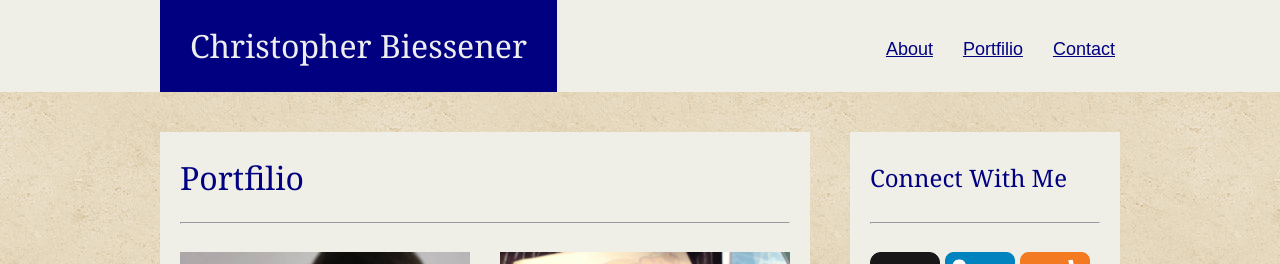
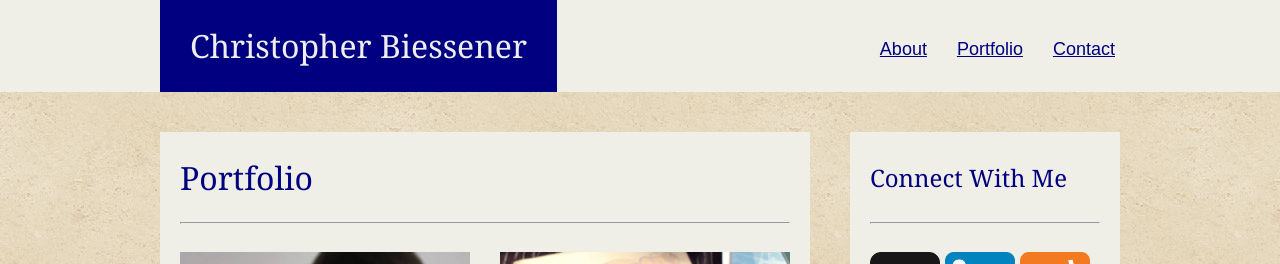
Before and after one commit to scorpiosoft/Basic-Profile, a plain HTML site: page portfolio.html in a window 1280 px wide. Shown: the top 264 px of the page. Drawn offline with Linux system fonts and the light colour scheme.

Commit message:
refactor spaces; minor tweaks

```diff
--- a/assets/css/style.css
+++ b/assets/css/style.css
@@ -218,5 +218,5 @@ a:link
  */
 .wrapper
 {
-  min-height: calc(100vh - 84px);
+  min-height: calc(100vh - 92px);
 }
--- a/portfolio.html
+++ b/portfolio.html
@@ -10,7 +10,7 @@
     <div class="all_content">
       <h1 class="name left">Christopher Biessener</h1>
       <a class="nav right" href="contact.html">Contact</a>
-	    <a class="nav right" href="portfolio.html">Portfilio</a>
+      <a class="nav right" href="portfolio.html">Portfolio</a>
       <a class="nav right" href="index.html">About</a>
     </div>
   </header>
@@ -18,7 +18,7 @@
     <div class="all_content">
       <section class="main_content left no_image">
         <div class="lr_margin">
-		      <h1 class="heading_pad no_image">Portfilio</h1>
+          <h1 class="heading_pad no_image">Portfolio</h1>
           <hr>
           <div class="tb_padding">
             <div class="folio_row">
```
Also changed, not shown: contact.html (+1 -1 lines), index.html (+1 -1 lines), assets/css/reset.css (indentation only). Lines whose indentation alone changed are shown as unchanged.
